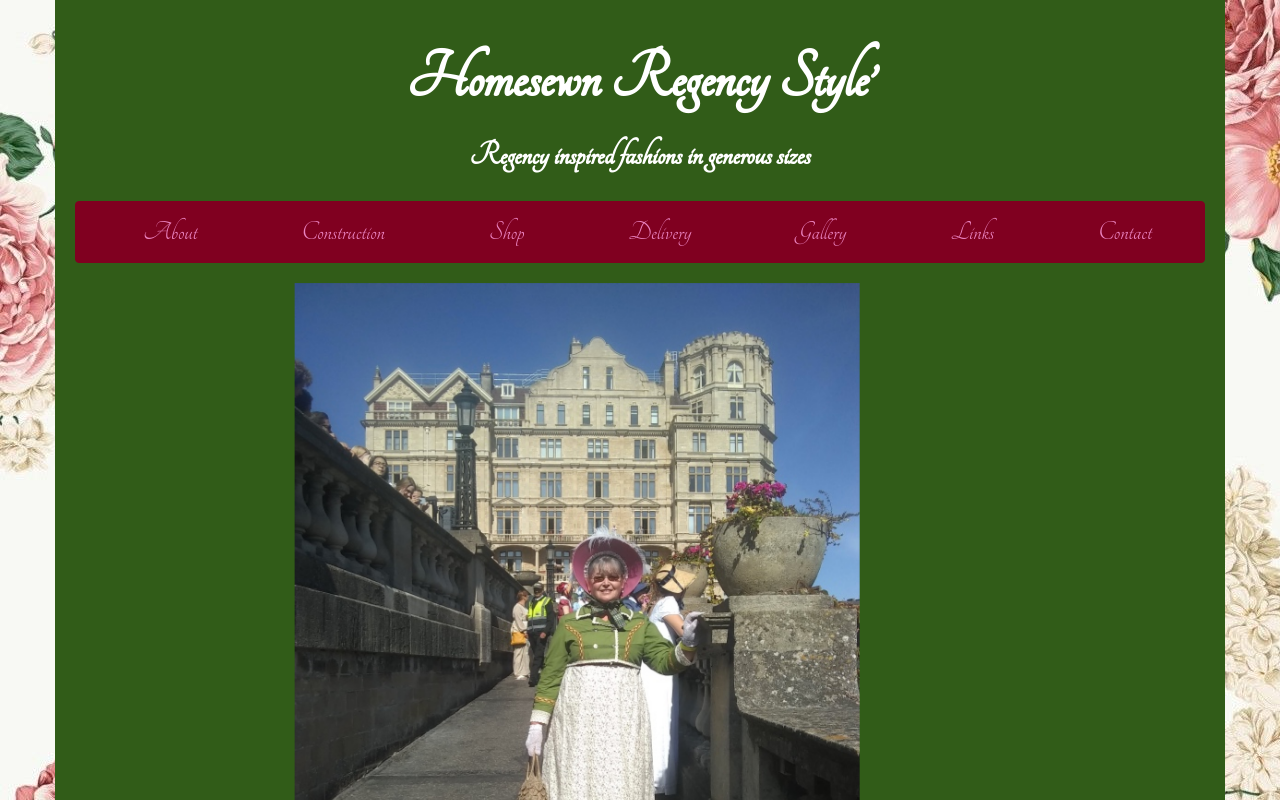
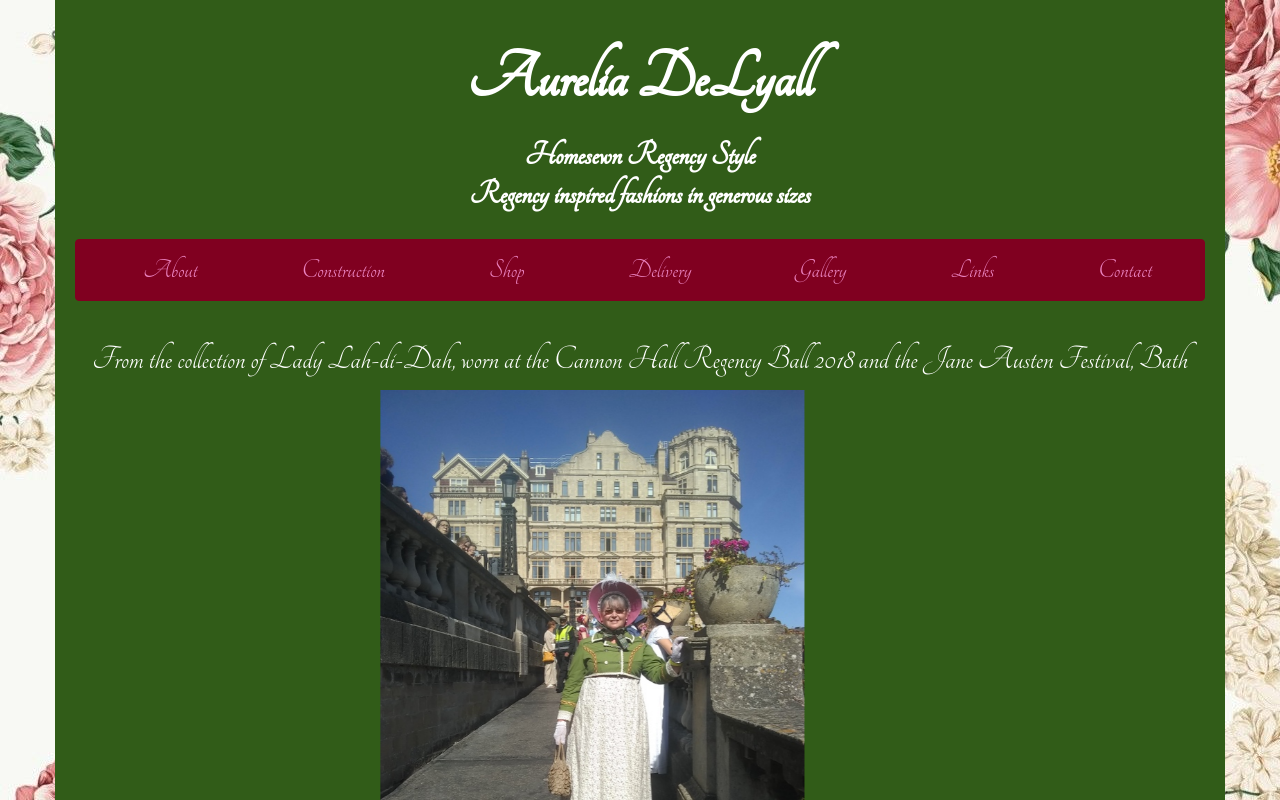
Before and after one commit to RMSchrader1994/Regency, a plain HTML site: page Pages/gallery.html in a window 1280 px wide. Shown: the top 800 px of the page. Drawn offline with nearby package versions, Linux system fonts and the light colour scheme.

Commit message:
Final Edits 2

```diff
--- a/Pages/gallery.html
+++ b/Pages/gallery.html
@@ -17,8 +17,8 @@
         <div class="row">
            <a href="../index.html">
             <div class="col-sm-12">
-                <h1><b>Homesewn Regency Style’ </b></h1>
-                <h2><b>Regency inspired fashions in generous sizes</b></h2>
+                <h1><b>Aurelia DeLyall </b></h1>
+                <h2><b>Homesewn Regency Style<br /> Regency inspired fashions in generous sizes</b></h2>
             </div>
             </a>
         </div>
@@ -47,6 +47,7 @@
         </div>
         <div class="row">
             <div class="col-sm-12">
+              <h2>From the collection of Lady Lah-di-Dah, worn at the Cannon Hall Regency Ball 2018 and the Jane Austen Festival, Bath</h2>
                <div id="carouselExampleIndicators" class="carousel slide" data-ride="carousel">
   <ol class="carousel-indicators">
     <li data-target="#carouselExampleIndicators" data-slide-to="0" class="active"></li>
--- a/stylesheet.css
+++ b/stylesheet.css
@@ -147,6 +147,11 @@ p {
     height: auto;
 }
 
+.item {
+    width: 75%;
+    margin: 0 auto;
+}
+
 #myImg {
   border-radius: 5px;
   cursor: pointer;
```
Also changed, not shown: Pages/ULinks.html (+3 -3 lines), Pages/about.html (+2 -2 lines), Pages/contact.html (+2 -2 lines), Pages/contr:fit.html (+6 -7 lines), Pages/delivery.html (+2 -2 lines), Pages/shop.html (+4 -4 lines), index.html (+2 -2 lines).
